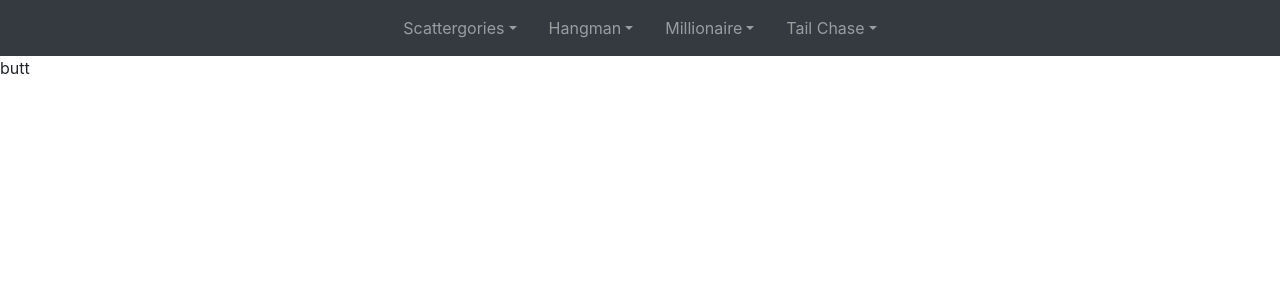
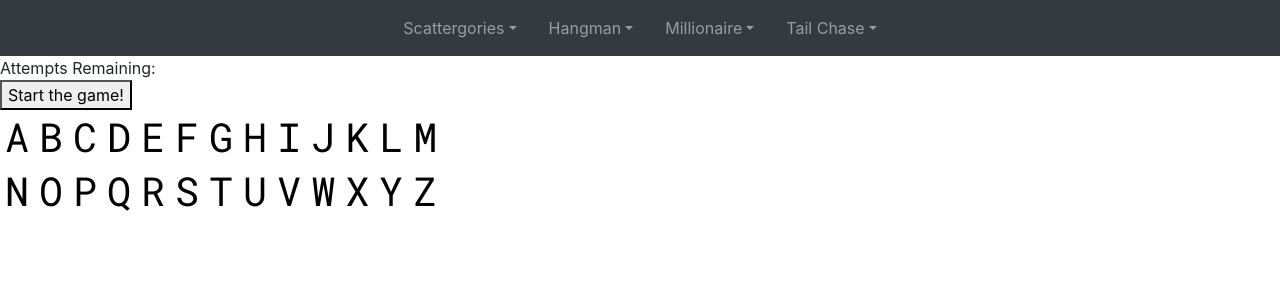
Before and after one commit to ethdmill/minigame_collection, a React (Create React App) app in the folder main/: page /hangman in a window 1280 px wide. Shown: the top 300 px of the page. Built offline with nearby package versions, Linux system fonts and the light colour scheme; no server answers.

Commit message:
started adding more hangman functionality, added some stuff to fix later

```diff
--- /dev/null
+++ b/main/src/components/games/hangman/game/alphabet.tsx
@@ -0,0 +1,19 @@
+import React from 'react'
+import './alphabet.css'
+
+const alphabetArray = () => {
+  let alphabet = Array.apply(null, Array(26)).map((_x, i) =>
+    <button className="alphabet" key={i}>
+      {String.fromCharCode(65 + i)}
+    </button>
+  )
+  return alphabet
+}
+
+export default function Alphabet() {
+  return (
+    <h1 className="alphabet-container">
+      {alphabetArray()}
+    </h1>
+  )
+}
--- /dev/null
+++ b/main/src/components/games/hangman/game/game.css
@@ -0,0 +1,11 @@
+.alphabet {
+  background: none;
+  border: none;
+  padding: 3px 5px;
+  font-family: "Roboto Mono", monospace;
+  cursor: pointer;
+}
+
+.alphabet-container {
+  max-width: 450px;
+}
--- a/main/src/components/games/hangman/game/game.tsx
+++ b/main/src/components/games/hangman/game/game.tsx
@@ -1,15 +1,97 @@
 import React from 'react'
+import socketio, { Socket } from 'socket.io-client'
+import './game.css'
+import Alphabet from './alphabet'
 
 export default function Hangman() {
 
+  // various states for the game
+  const [word, setWord] = React.useState<string[]>([])
+  const [attempts, setAttempts] = React.useState<number>()
+  const [blanks, setBlanks] = React.useState<string[]>([])
+  const [correct, setCorrect] = React.useState<boolean>()
+  const [connection, setConnection] = React.useState<typeof Socket>()
+  const [color, setColor] = React.useState<string>()
+
+  // initializes lobby and connects to source files
+  React.useEffect(
+    () => {
+      const connection = socketio('/lobby')
+      setConnection(connection)
+
+      // initializes word generation
+      connection.on('word_generated', (word: string[]) => {
+        setWord(word)
+      })
+    },
+    []
+  )
+
+  const attemptsRemaining = (word: string[]) => {
+    if (word.length <= 10) {
+      setAttempts(15)
+    } else {
+      setAttempts(20)
+    }
+    // console.log(word)
+    // console.log(attempts)
+    // return attempts
+  }
+
+  // on click -- chooses a random word
+  const handleGenerateWordClick = () => {
+    connection?.emit('generate_word')
+    attemptsRemaining(word)
+    wordToDashes(word)
+    console.log(attempts)
+  }
+
+  // on word generation -- converts word to dashes
+  const wordToDashes = (word: string[]) => {
+    let dashes = Array.apply(null, Array(word.length)).map(() => "-")
+    // console.log(word)
+    // console.log(dashes)
+    // console.log(word.length)
+    return dashes
+  }
+
+  const handleGuess = () => {
+    // console.log()
+    // if answer includes letter of button clicked, replace dashes with letter clicked and set correct
+    // if not, set incorrect and remove a life
+    return null
+  }
 
 
+  // maybe make this its own component
+  const alphabetArray = () => {
+    let alphabet = Array.apply(null, Array(26)).map((_x, i) =>
+      <button className="alphabet" key={i} style={{color: color}} onClick={() => handleGuess()}>
+        {String.fromCharCode(65 + i)}
+      </button>
+    )
+    return alphabet
+  }
 
-
+  // on click -- changes color of letter based on correctness
+  const handleLetterColor = (correct: boolean) => {
+    correct ? setColor('green') : setColor('red')
+  }
 
   return (
     <>
-      <div>butt</div>
+      {/* <button onClick={() => handleLetterColor(true)} style={{color: color}}>TEST TEXT PLEASE IGNORE</button> */}
+      <div>
+        Attempts Remaining: {attempts}
+      </div>
+      <div>
+        <button onClick={() => handleGenerateWordClick()}>Start the game!</button>
+        {/* <div>{wordToDashes(word)}</div> */}
+        <div>{wordToDashes(word)}</div>
+      </div>
+      <h1 className="alphabet-container">
+        {alphabetArray()}
+      </h1>
     </>
   )
 }
```
Also changed, not shown: main/src/components/games/scattergories/game/game.tsx (+4 -4 lines), main/src/components/games/scattergories/game/userInputs.tsx (+41 -5 lines), 1 other file (tests, documents, lock files or other folders).
